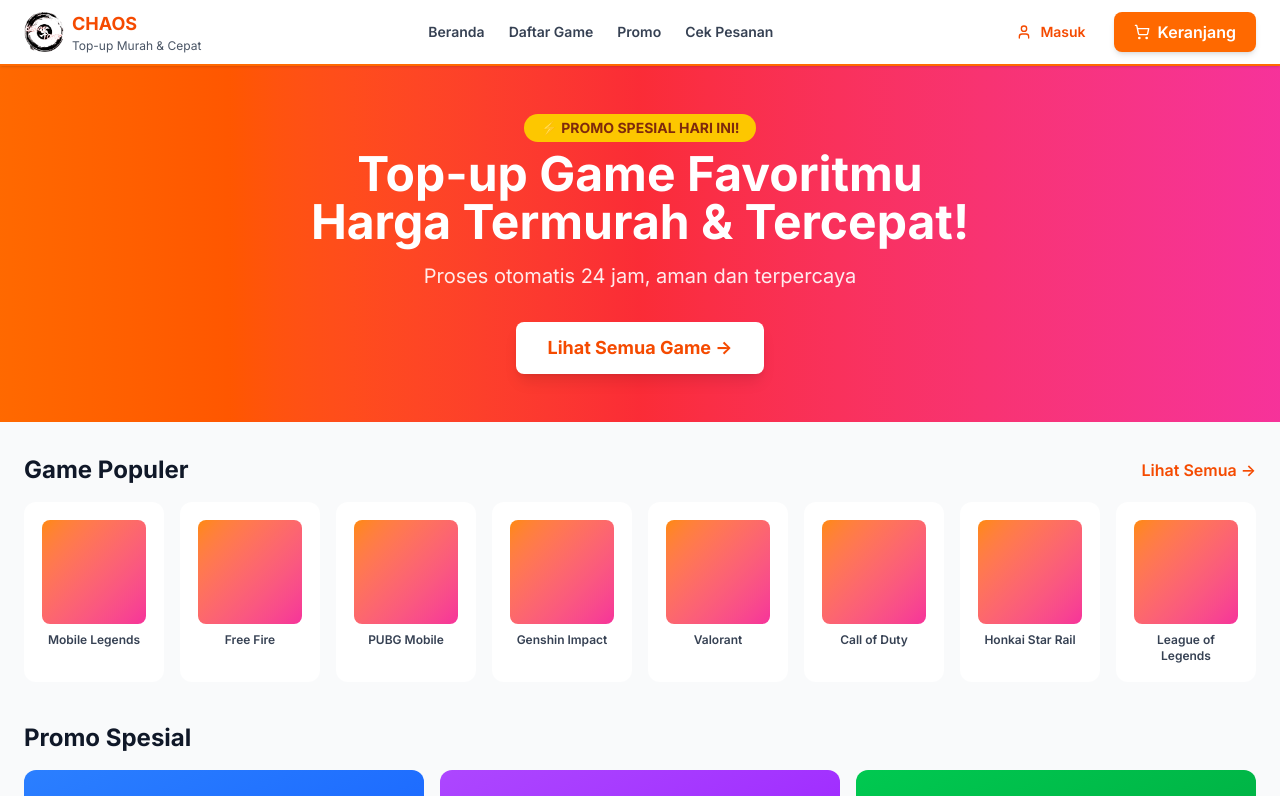
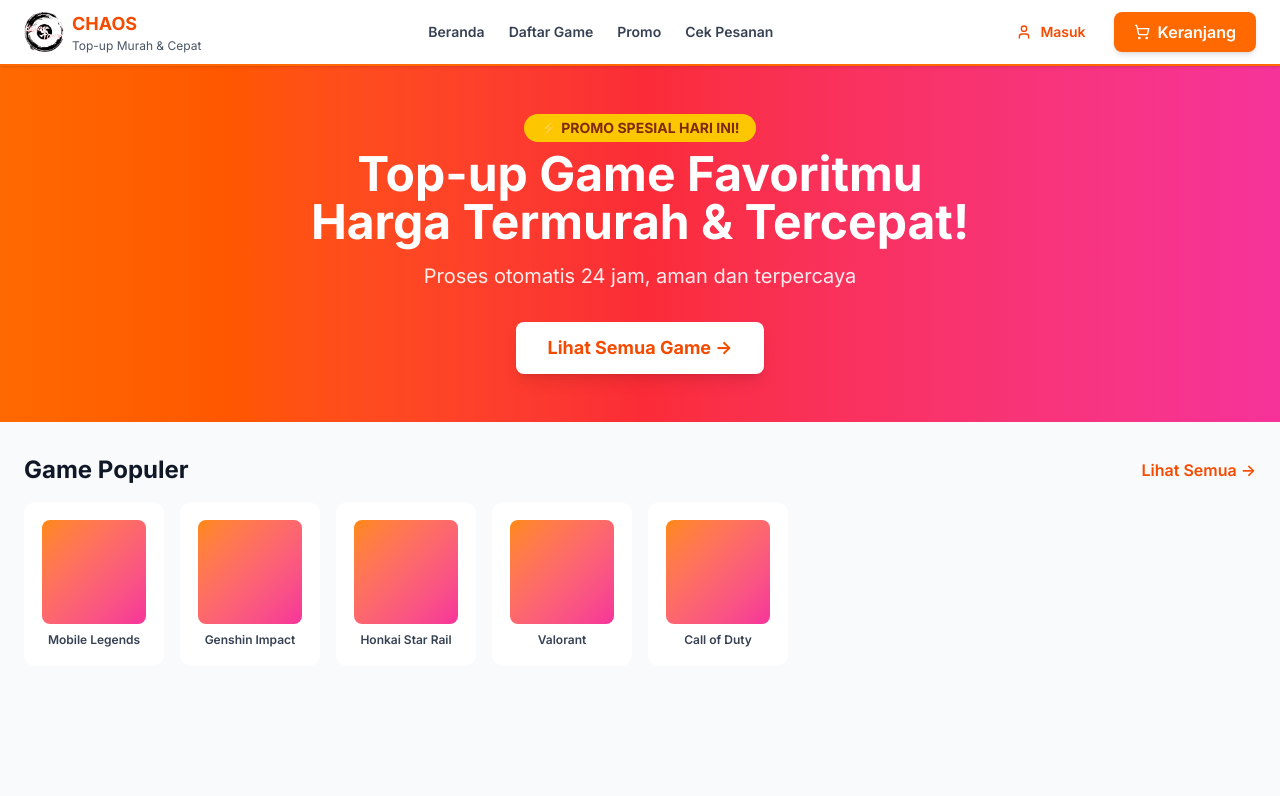
Before and after one commit to rizkicahyaa/chaos-topup, a React (Vite) app: page / in a window 1280 px wide. Shown: the top 796 px of the page. Built offline with nearby package versions, Linux system fonts and the light colour scheme.

Commit message:
feat: delete promo section

```diff
--- a/src/App.tsx
+++ b/src/App.tsx
@@ -2,7 +2,7 @@ import "./App.css";
 import Navbar from "./components/Navbar";
 import Hero from "./components/Hero";
 import GameSection from "./components/GameSection";
-import PromoSection from "./components/PromoSection";
+// import PromoSection from "./components/PromoSection";
 import Footer from "./components/Footer";
 
 function App() {
@@ -14,7 +14,7 @@ function App() {
             {/* Main Content */}
             <main className="max-w-7xl mx-auto px-4 sm:px-6 py-8">
                 <GameSection />
-                <PromoSection />
+                {/* <PromoSection /> */}
             </main>
 
             <Footer />
--- a/src/components/GameSection.tsx
+++ b/src/components/GameSection.tsx
@@ -9,7 +9,7 @@ const GameSection = () => {
             </div>
 
             <div className="grid grid-cols-3 sm:grid-cols-4 md:grid-cols-6 lg:grid-cols-8 gap-4">
-                {["Mobile Legends", "Free Fire", "PUBG Mobile", "Genshin Impact", "Valorant", "Call of Duty", "Honkai Star Rail", "League of Legends"].map((game, idx) => (
+                {["Mobile Legends", "Genshin Impact", "Honkai Star Rail", "Valorant", "Call of Duty"].map((game, idx) => (
                     <div key={idx} className="bg-white rounded-xl p-4 hover:shadow-lg transition-all cursor-pointer border-2 border-transparent hover:border-orange-500 group">
                         <div className="w-full aspect-square bg-gradient-to-br from-orange-400 to-pink-500 rounded-lg mb-2"></div>
                         <p className="text-xs font-semibold text-gray-700 text-center group-hover:text-orange-600">{game}</p>
```
